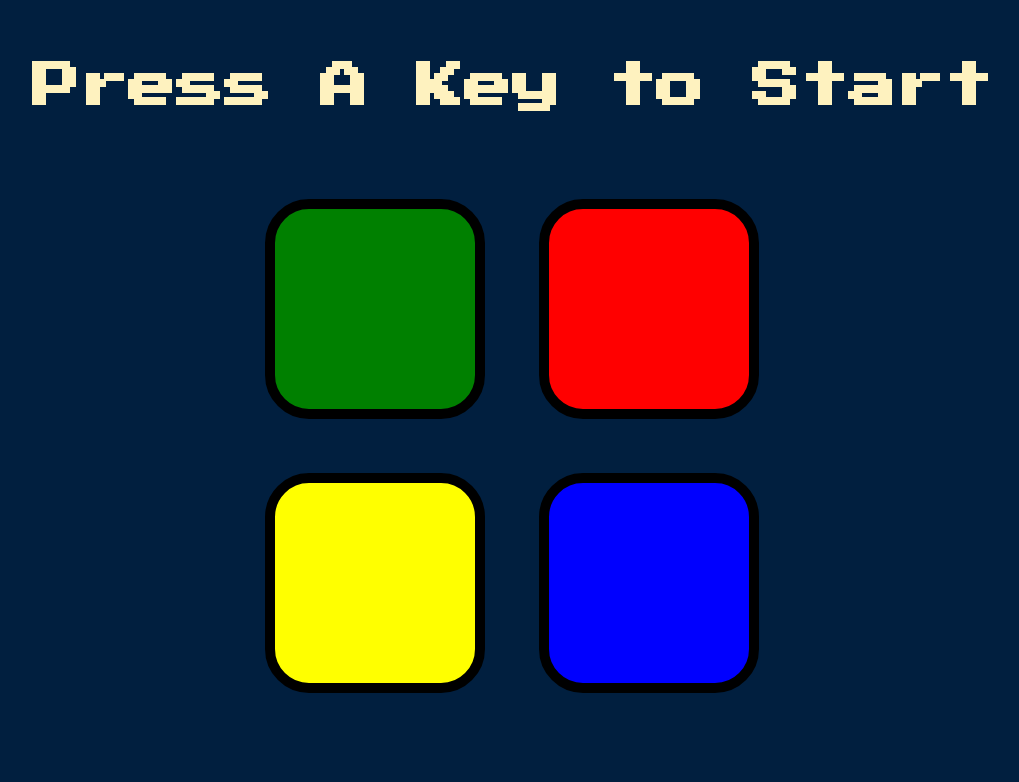
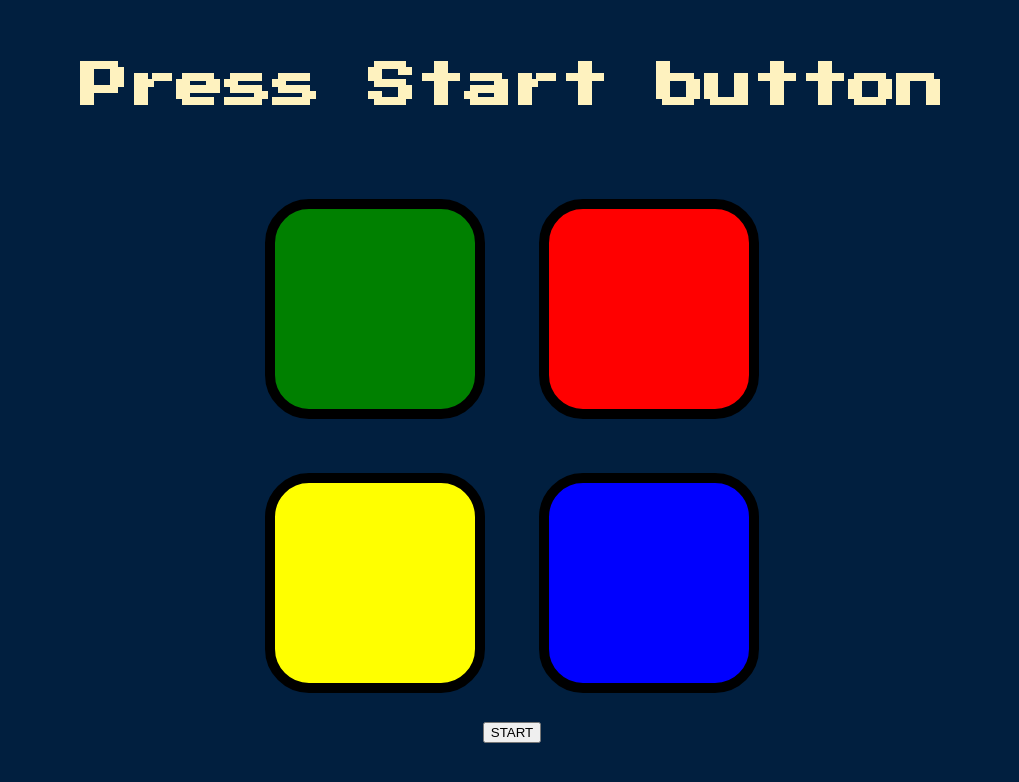
Before and after one commit to ChetanDehane/SimonGame, a plain HTML site: page index.html in a window 1280 px wide. Shown: the whole page, without its empty margins (128-1147 px from the left). Drawn offline with nearby package versions, Linux system fonts and the light colour scheme.

Commit message:
Update index.html

```diff
--- a/index.html
+++ b/index.html
@@ -9,7 +9,7 @@
 </head>
 
 <body>
-  <h1 id="level-title">Press A Key to Start</h1>
+  <h1 id="level-title">Press Start button</h1>
   <div class="container">
     <div class="row">
 
@@ -32,6 +32,9 @@
       </div>
 
     </div>
+    <div class="start">
+      <button type="submit" class="start-btn">START</button>
+    </div>
 
   </div>
   <script src="https://code.jquery.com/jquery-3.6.3.js" integrity="sha256-nQLuAZGRRcILA+6dMBOvcRh5Pe310sBpanc6+QBmyVM="
```
